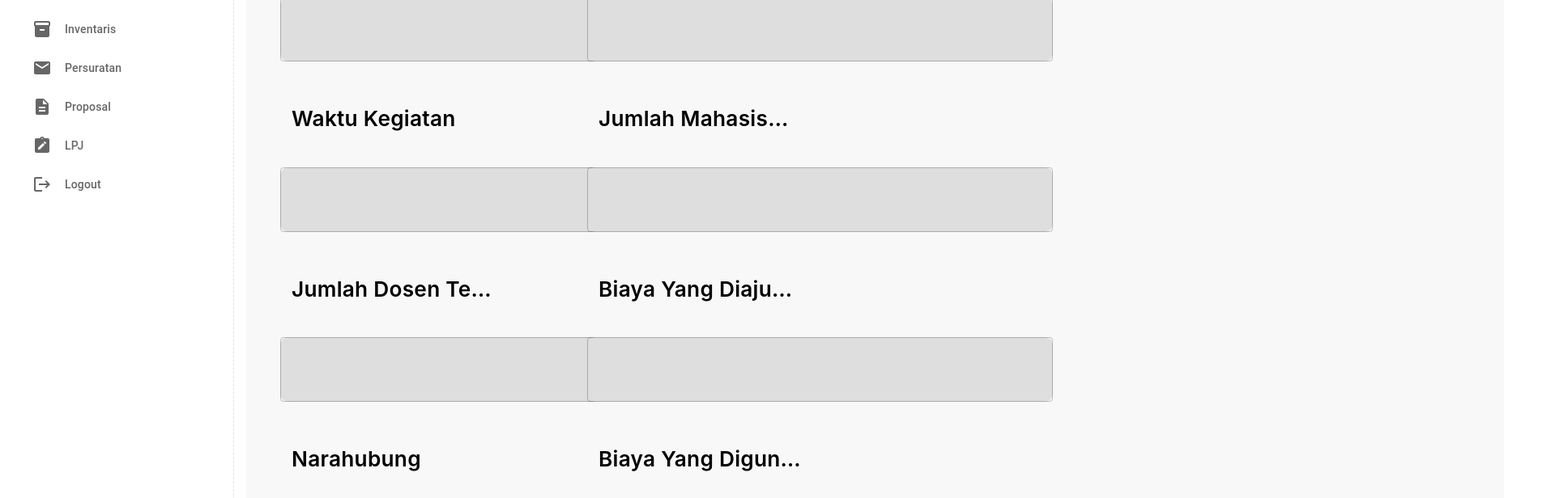
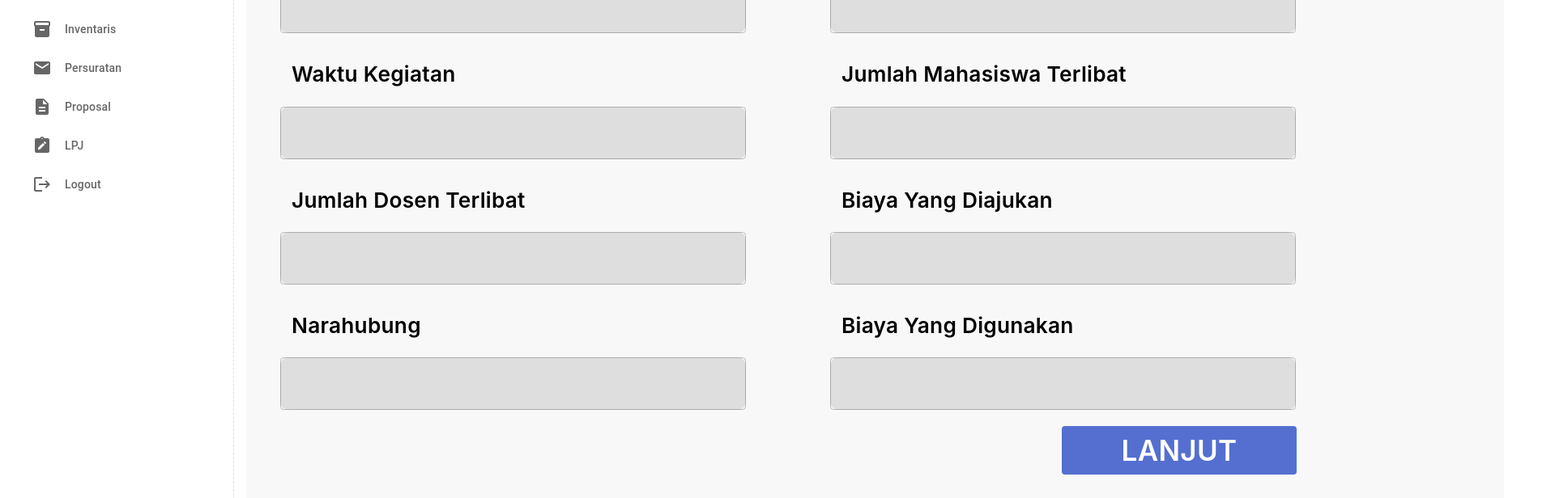
Before and after one commit to damiosdam/kel14-PAW, a React (Create React App) app in the folder frontend/: page /proposal/create in a window 1280 px wide. Shown: the part 180-796 px from the top of the page at 81% size, 1920 px wide, since content can reach past the window. Built offline with nearby package versions, Linux system fonts and the light colour scheme.

Commit message:
Adding UploadFile function and fix UI

```diff
--- a/frontend/src/components/ProposalPage/CreateProposal.jsx
+++ b/frontend/src/components/ProposalPage/CreateProposal.jsx
@@ -1,65 +1,25 @@
-import { useState } from 'react';
+import { useState, useRef } from 'react';
 import axios from 'axios';
-import { TextField, Button, InputLabel, Grid } from '@mui/material';
+import { TextField, Button, InputLabel, Grid, Typography } from '@mui/material';
 import Box from '@mui/material/Box';
+import { useNavigate } from 'react-router-dom';
 
-function CreateProposal() {
-    const [form, setForm] = useState({
-        namaKegiatan: '',
-        tempat: '',
-        waktuKegiatan: '',
-        jumlahMahasiswaTerlibat: '',
-        jumlahDosenTerlibat: '',
-        biayaYangDiajukan: '',
-        narahubung: '',
-        biayaYangDigunakan: '',
-    });
-
-    const handleChange = (e) => {
-        setForm({ ...form, [e.target.name]: e.target.value });
-    };
-
-    const handleSubmit = async (e) => {
-        e.preventDefault();
-        try {
-            await axios.post('http://localhost:5000/api/v1/proposal', form);
-            alert('Proposal created successfully');
-        } catch (error) {
-            console.error(error);
-        }
-    };
-
-    const boxProps = {
-        sx: {
-            display: 'grid',
-            gridTemplateColumns: 'repeat(4, 1fr)',
-            gridTemplateRows: 'repeat(2, 1fr)',
-            gridGap: '20px',
-            padding: '10px 111px 654px 42px',
-            width: '1400px',
-            height: '850px',
-            flexShrink: 0,
-            borderRadius: '15px',
-            background: '#F8F8F8',
-        },
-    };
+function InputField({ label, name, value, onChange }) {
 const textFieldProps = {
-        shrink : true,
+    shrink: true,
     variant: 'outlined',
     sx: {
         width: '575px',
-            height: '80px',
+        height: '65px',
         flexShrink: 0,
         borderRadius: '10px',
         background: '#DEDEDE',
         '& .MuiInputBase-root': {
-                height: '80px',
+        height: '65px',
         },
-            marginTop: '20px',
-            marginRight: '50px',
-            marginBottom: '20px',
+        marginRight: '650px',
     },
-        onChange: handleChange,
+    onChange: onChange,
 };
 
     const labelProps = {
@@ -74,46 +34,200 @@ function CreateProposal() {
 };
 
 return (
-        <Box {...boxProps}>
+    <Grid item xs={6} style={{ paddingRight: '93px' }}>
+        <InputLabel {...labelProps}>{label}</InputLabel>
+        <TextField name={name} value={value} {...textFieldProps} />
+    </Grid>
+    );
+}
+
+function FileUpload({ onFileInputChange, fileName, cancelUpload, fileInputRef }) {
+    return (
+        <Grid container direction="column" alignItems="flex-start" sx={{ marginLeft: '50px' }}>
+            <Typography
+                sx={{
+                    color: '#4A4A4A',
+                    fontFamily: 'Inter',
+                    fontSize: '50px',
+                    fontWeight: '700',
+                    marginBottom: '20px',
+                }}
+            >
+                Tambah File Proposal
+            </Typography>
+            <Grid container direction="column" alignItems="flex-start">
+                <Typography
+                    sx={{
+                        color: '#000',
+                        fontFamily: 'Inter',
+                        fontSize: '35px',
+                        fontWeight: '600',
+                        marginBottom: '10px',
+                    }}
+                >
+                    Upload File
+                </Typography>
+                <Box
+                    onClick={() => !fileName && fileInputRef.current.click()}
+                    sx={{
+                        width: '1340px',
+                        height: '613px',
+                        border: '1px solid black',
+                        borderRadius: '10px',
+                        bgcolor: '#DEDEDE',
+                        display: 'flex',
+                        alignItems: 'center',
+                        justifyContent: 'center',
+                        marginBottom: '20px',
+                        position: 'relative',
+                    }}
+                >
+                    {fileName ? (
+                        <>
+                            <Typography variant="h4" sx={{ fontSize: '28px' }}>{fileName}</Typography>
+                            <button onClick={cancelUpload} style={{ fontSize: '28px', position: 'absolute', top: '20px', right: '20px' }}>X</button>
+                        </>
+                    ) : (
+                        <Typography variant="h4" sx={{ fontSize: '28px' }}>Click to upload file</Typography>
+                    )}
+                    <input type="file" ref={fileInputRef} style={{ display: 'none' }} onChange={onFileInputChange} accept=".pdf,.doc,.docx,.txt" />
+                </Box>
+            </Grid>
+        </Grid>
+    );
+}
+
+
+function CreateProposal() {
+    const navigate = useNavigate();
+    const [fileName, setFileName] = useState(null);
+    const [selectedFile, setSelectedFile] = useState(null);
+    const [step, setStep] = useState(1);
+    const fileInputRef = useRef();
+    const [form, setForm] = useState({
+    namaKegiatan: '',
+    tempat: '',
+    waktuKegiatan: '',
+    jumlahMahasiswaTerlibat: '',
+    jumlahDosenTerlibat: '',
+    biayaYangDiajukan: '',
+    narahubung: '',
+    biayaYangDigunakan: '',
+    });
+
+
+    const handleChange = (e) => {
+    setForm({ ...form, [e.target.name]: e.target.value });
+    };
+
+    const handleFileInput = (e) => {
+        setSelectedFile(e.target.files[0]);
+        setFileName(e.target.files[0].name);
+    };
+
+    const cancelUpload = () => {
+        setSelectedFile(null);
+        setFileName(null);
+        fileInputRef.current.value = null;
+    };
+
+    const uploadFile = async () => {
+    const formData = new FormData();
+    formData.append('proposalFile', selectedFile);
+
+    for (const key in form) {
+        formData.append(key, form[key]);
+    }
+
+    try {
+        const res = await axios.post('http://localhost:5000/api/v1/proposal', formData, {
+        headers: {
+            'Content-Type': 'multipart/form-data',
+        },
+        });
+        console.log(res.data);
+    } catch (err) {
+        console.error(err);
+    }
+};
+
+const handleSubmit = async (e) => {
+    e.preventDefault();
+    try {
+        if (step === 1) {
+        await axios.post('http://localhost:5000/api/v1/proposal', form);
+        alert('Proposal created successfully');
+        navigate('/proposal');
+        } else if (step === 2 && selectedFile) {
+        await uploadFile();
+        alert('File uploaded successfully');
+        navigate('/proposal');
+        } else {
+        alert('Please upload a file before submission');
+        }
+    } catch (error) {
+        console.error(error);
+    }
+    };
+
+    return (
+        <Box
+            sx={{
+            display: 'grid',
+            gridTemplateColumns: 'repeat(4, 1fr)',
+            gridTemplateRows: 'repeat(2, 1fr)',
+            gridGap: '20px',
+            padding: '10px 111px 654px 42px',
+            width: '1400px',
+            height: '500px',
+            flexShrink: 0,
+            borderRadius: '15px',
+            background: '#F8F8F8',
+            }}
+        >
             <form onSubmit={handleSubmit}>
             <Grid container spacing={5}>
-                    <Grid item xs={6} style={{ paddingRight: '93px' }}>
-                        <InputLabel {...labelProps}>Nama Kegiatan</InputLabel>
-                        <TextField name="namaKegiatan" {...textFieldProps} />
+                {step === 1 && (
+                <>
+                    <InputField label="Nama Kegiatan" name="namaKegiatan" value={form.namaKegiatan} onChange={handleChange} />
+                    <InputField label="Tempat" name="tempat" value={form.tempat} onChange={handleChange} />
+                    <InputField label="Waktu Kegiatan" name="waktuKegiatan" value={form.waktuKegiatan} onChange={handleChange} />
+                    <InputField label="Jumlah Mahasiswa Terlibat" name="jumlahMahasiswaTerlibat" value={form.jumlahMahasiswaTerlibat} onChange={handleChange} />
+
+                    <InputField label="Jumlah Dosen Terlibat" name="jumlahDosenTerlibat" value={form.jumlahDosenTerlibat} onChange={handleChange} />
+                    <InputField label="Biaya Yang Diajukan" name="biayaYangDiajukan" value={form.biayaYangDiajukan} onChange={handleChange} />
+                    <InputField label="Narahubung" name="narahubung" value={form.narahubung} onChange={handleChange} />
+                    <InputField label="Biaya Yang Digunakan" name="biayaYangDigunakan" value={form.biayaYangDigunakan} onChange={handleChange} />
+                </>
+                )}
+                {step === 2 && <FileUpload onFileInputChange={handleFileInput} fileName={fileName} cancelUpload={cancelUpload} fileInputRef={fileInputRef} />}
             </Grid>
-                    <Grid item xs={6}>
-                        <InputLabel {...labelProps}>Tempat</InputLabel>
-                        <TextField name="tempat" {...textFieldProps} />
-                    </Grid>
-                    <Grid item xs={6}>
-                        <InputLabel {...labelProps}>Waktu Kegiatan</InputLabel>
-                        <TextField name="waktuKegiatan" {...textFieldProps} />
-                    </Grid>
-                    <Grid item xs={6}>
-                        <InputLabel {...labelProps}>Jumlah Mahasiswa Terlibat</InputLabel>
-                        <TextField name="jumlahMahasiswaTerlibat" {...textFieldProps} />
-                    </Grid>
-                    <Grid item xs={6}>
-                        <InputLabel {...labelProps}>Jumlah Dosen Terlibat</InputLabel>
-                        <TextField name="jumlahDosenTerlibat" {...textFieldProps} />
-                    </Grid>
-                    <Grid item xs={6}>
-                        <InputLabel {...labelProps}>Biaya Yang Diajukan</InputLabel>
-                        <TextField name="biayaYangDiajukan" {...textFieldProps} />
-                    </Grid>
-                    <Grid item xs={6}>
-                        <InputLabel {...labelProps}>Narahubung</InputLabel>
-                        <TextField name="narahubung" {...textFieldProps} />
-                    </Grid>
-                    <Grid item xs={6}>
-                        <InputLabel {...labelProps}>Biaya Yang Digunakan</InputLabel>
-                        <TextField name="biayaYangDigunakan" {...textFieldProps} />
-                    </Grid>
-                </Grid>
-                <Button type="submit">Submit</Button>
+            {step === 1 &&
+
+                <Button
+                    onClick={() => setStep(step + 1)}
+                    sx={{width: '290px', height: '60px', flexShrink: 0, backgroundColor: '#546FCF', marginLeft: '965px', marginTop: '20px'}}
+                >
+                    <Typography
+                        sx={{
+                            color: '#FFF',
+                            fontFamily: 'Inter',
+                            fontSize: '35px',
+                            fontWeight: '600',
+                        }}
+                    >
+                        Lanjut
+                    </Typography>
+                </Button>
+            }
+            {step === 2 && (
+                <>
+                <Button onClick={() => setStep(step - 1)}>Sebelumnya</Button>
+                <Button variant="contained" color="primary" type="submit">Submit</Button>
+                </>
+            )}
             </form>
         </Box>
         );
     }
-
 export default CreateProposal;
--- a/frontend/src/layouts/dashboard/navbar.jsx
+++ b/frontend/src/layouts/dashboard/navbar.jsx
@@ -67,6 +67,7 @@ export default function Navbar({ openNav, onCloseNav }) {
     return (
         <Box
             sx={{
+                bgcolor: 'linear-gradient(180deg, #3374A3 -4.07%, #546FCF 93.9%)',
                 flexShrink: { lg: 0 },
                 width: { lg: NAV.WIDTH },
             }}
--- a/frontend/src/routes/router.jsx
+++ b/frontend/src/routes/router.jsx
@@ -37,6 +37,7 @@ export default function Router() {
                 { path: 'proposal/id', element: <ProposalPage /> },
                 { path: 'lpj', element: <LPJPage /> },
                 { path: 'lpj/:id', element: <LPJPage /> },
+
             ],
         },
         {
```
Lines whose indentation alone changed are shown as unchanged.
